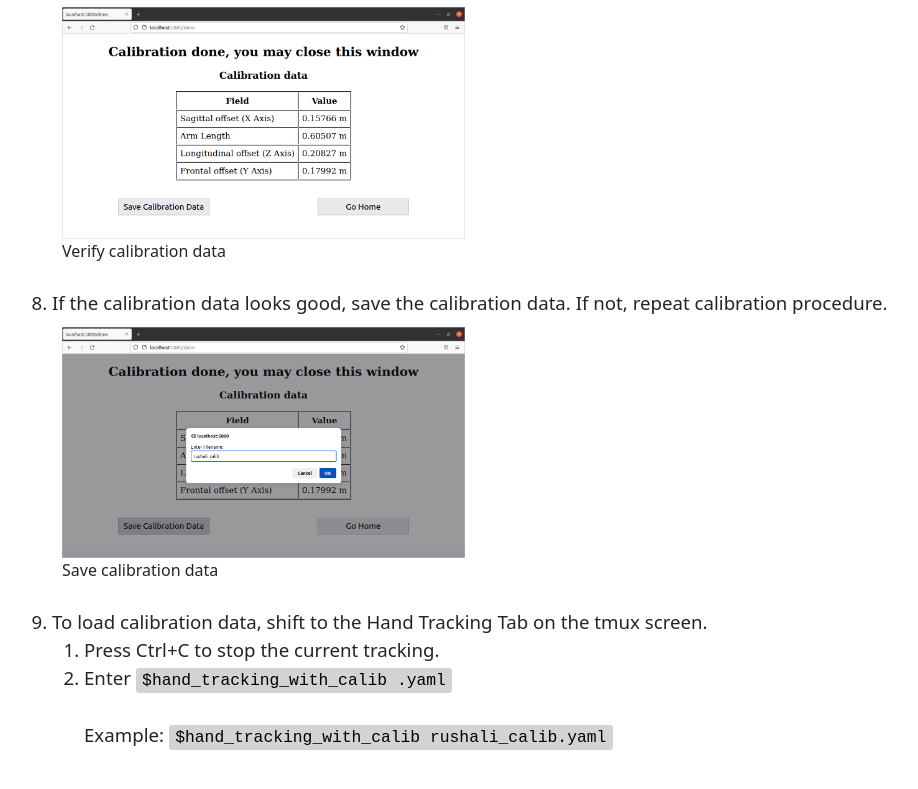
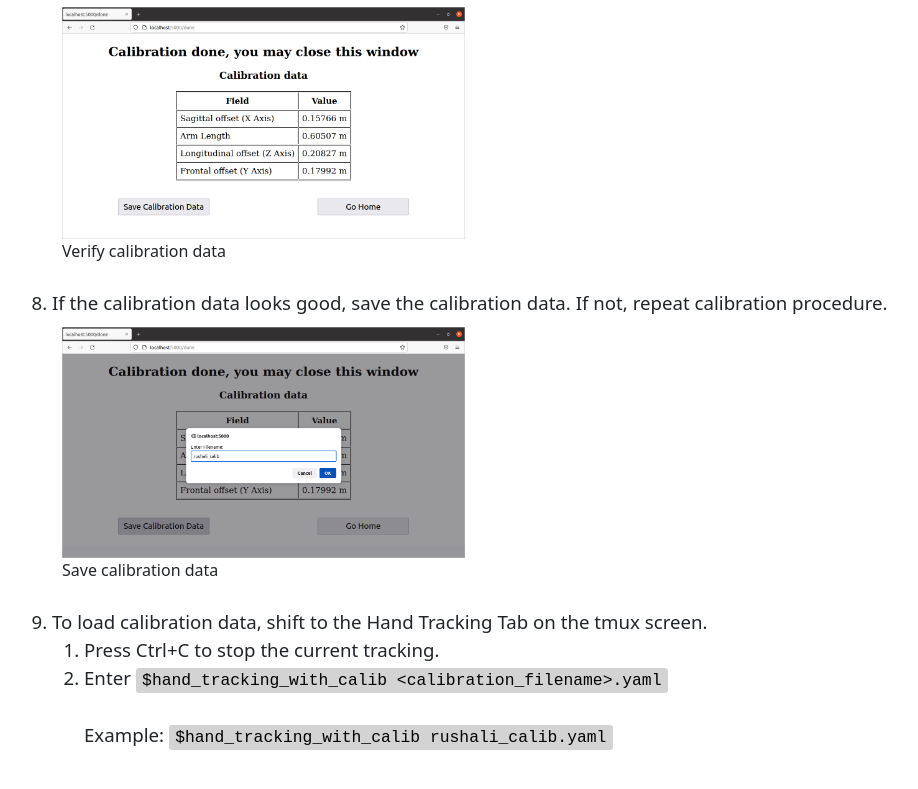
Before and after one commit to aham-xprize/aham-xprize.github.io, a plain HTML site: page software.html in a window 1280 px wide. Shown: the part 7326-8115 px from the top of the page, without its empty margins (106-1024 px from the left). Drawn offline with nearby package versions, Linux system fonts and the light colour scheme.

Commit message:
Update software.html

```diff
--- a/software.html
+++ b/software.html
@@ -214,7 +214,7 @@
                                 <li>To load calibration data, shift to the Hand Tracking Tab on the tmux screen.</li>
                                 <ol>
                                     <li>Press Ctrl+C to stop the current tracking.</li>
-                                    <li>Enter <kbd>$hand_tracking_with_calib <calibration_filename>.yaml</kbd></li><br>
+                                    <li>Enter <kbd>$hand_tracking_with_calib &lt;calibration_filename>.yaml</kbd></li><br>
                                         Example: <kbd>$hand_tracking_with_calib rushali_calib.yaml</kbd>
                                 </ol>
                             </figure>
```
